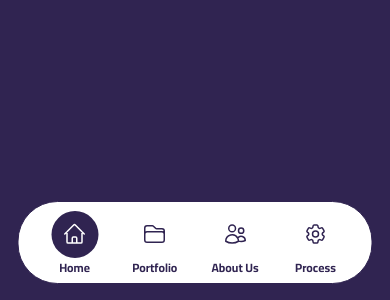
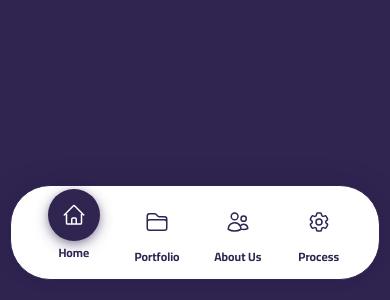
Before and after one commit to threemteach/3M-try-3, a Next.js app: page / in a window 390 px wide. Shown: the part 544-844 px from the top of the page. Built offline with nearby package versions, Linux system fonts and the light colour scheme.

Commit message:
style: elevate mobile bottom nav with floating shadow and pop-out active button

```diff
--- a/src/components/MobileBottomNav.tsx
+++ b/src/components/MobileBottomNav.tsx
@@ -47,10 +47,14 @@ export default function MobileBottomNav() {
   const pathname = usePathname();
 
   return (
-    <nav className="fixed bottom-4 left-1/2 z-50 flex -translate-x-1/2 items-center justify-center lg:hidden">
+    <nav className="fixed bottom-5 left-1/2 z-50 flex -translate-x-1/2 items-end justify-center lg:hidden">
       <div
-        className="flex h-[83.5px] w-[355px] items-center justify-around rounded-[40px] bg-white px-4"
-        style={{ border: "1px solid #302451" }}
+        className="relative flex h-[95px] w-[370px] items-center justify-around rounded-[40px] bg-white px-5 pb-4 pt-3"
+        style={{
+          border: "1px solid #302451",
+          boxShadow:
+            "0 -4px 20px rgba(48, 36, 81, 0.10), 0 8px 40px rgba(48, 36, 81, 0.12), 0 2px 8px rgba(0,0,0,0.06)",
+        }}
       >
         {navItems.map((item) => {
           const isActive = pathname === item.href;
@@ -59,10 +63,17 @@ export default function MobileBottomNav() {
             <Link
               key={item.href}
               href={item.href}
-              className="flex flex-col items-center justify-center gap-1"
+              className="relative flex flex-col items-center gap-1.5"
             >
               {isActive ? (
-                <div className="flex h-[47px] w-[47px] items-center justify-center rounded-full bg-[#302451] text-white">
+                <div
+                  className="flex h-[52px] w-[52px] items-center justify-center rounded-full bg-[#302451] text-white"
+                  style={{
+                    boxShadow:
+                      "0 4px 14px rgba(48, 36, 81, 0.40), 0 2px 6px rgba(48, 36, 81, 0.25)",
+                    marginTop: "-14px",
+                  }}
+                >
                   {item.icon}
                 </div>
               ) : (
```
